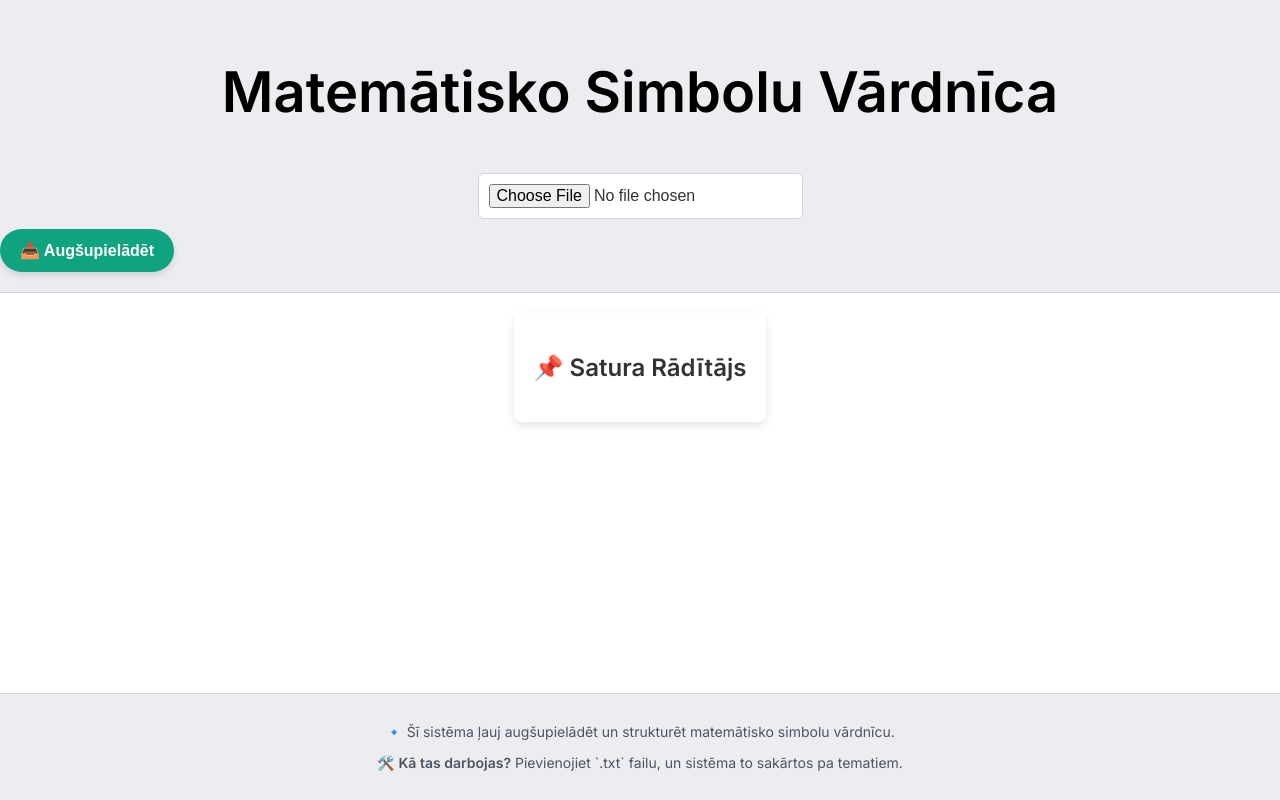
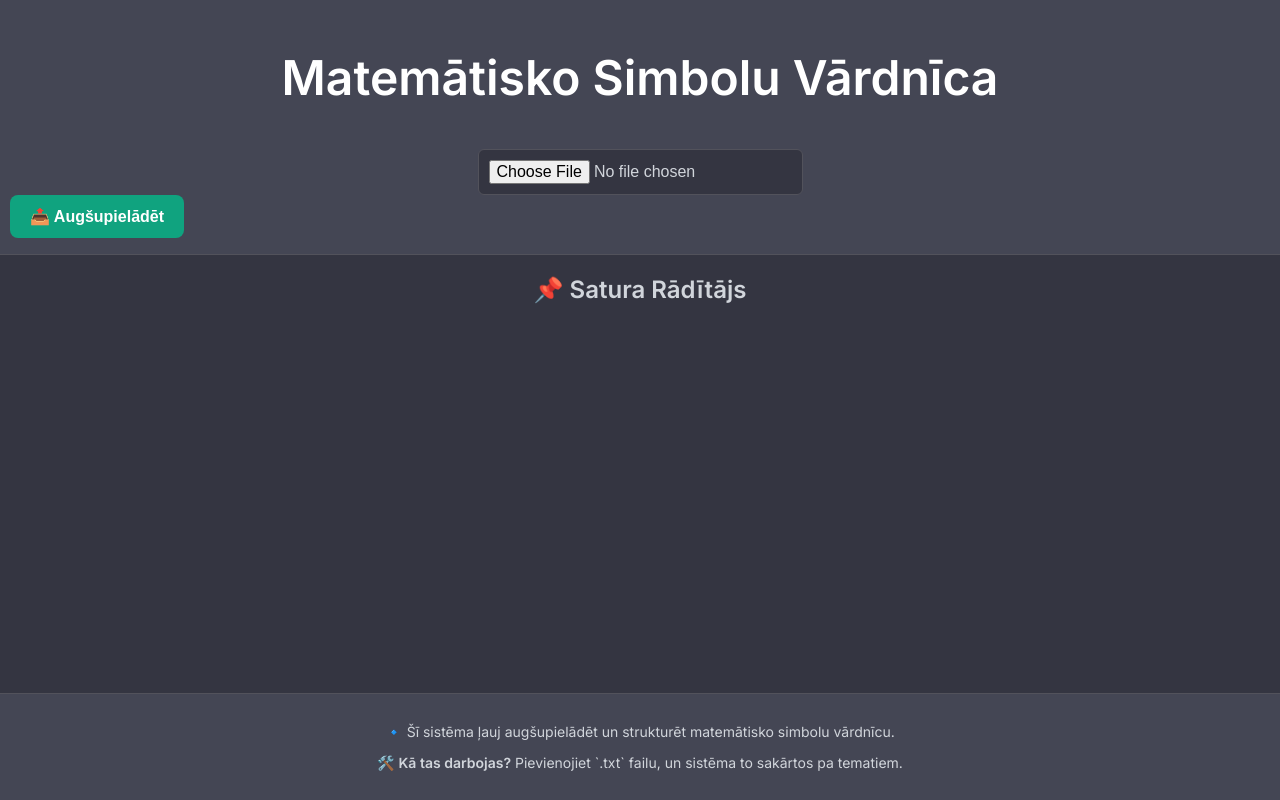
Before and after one commit to artuuursliepins/arturavardnica, a Flask app: page / in a window 1280 px wide. Run offline with Flask 3, Linux system fonts and the light colour scheme.

Commit message:
Update style.css

```diff
--- a/static/style.css
+++ b/static/style.css
@@ -2,33 +2,87 @@
 
 body {
     font-family: 'Inter', sans-serif;
-    background-color: #ffffff; /* Balts pamats */
-    color: #333333;
+    background-color: #343541; /* ChatGPT tumšais fons */
+    color: #d1d5db;
     margin: 0;
     padding: 0;
     display: flex;
     flex-direction: column;
     align-items: center;
+    height: 100vh;
 }
 
 .header {
     width: 100%;
-    background: #ececf1;
-    padding: 20px;
+    background: #444654;
+    padding: 16px;
     text-align: center;
-    font-size: 28px;
+    font-size: 24px;
     font-weight: bold;
-    color: #000000;
-    border-bottom: 1px solid #d1d5db;
+    color: white;
+    border-bottom: 1px solid #52525b;
 }
 
-.container {
-    max-width: 900px;
-    margin: 20px;
+.chat-container {
+    max-width: 800px;
+    width: 100%;
+    display: flex;
+    flex-direction: column;
+    gap: 10px;
+    margin: 20px 0;
     padding: 20px;
-    background: #ffffff;
+    background: #40414f;
+    border-radius: 12px;
+    box-shadow: 0 4px 10px rgba(0, 0, 0, 0.2);
+    overflow-y: auto;
+    flex-grow: 1;
+    height: calc(100vh - 160px);
+}
+
+.message {
+    max-width: 75%;
+    padding: 12px 16px;
+    border-radius: 18px;
+    word-wrap: break-word;
+    font-size: 16px;
+    line-height: 1.5;
+    display: inline-block;
+}
+
+.user-message {
+    background-color: #10a37f;
+    color: white;
+    align-self: flex-end;
+    border-bottom-right-radius: 4px;
+}
+
+.bot-message {
+    background-color: #444654;
+    color: #d1d5db;
+    align-self: flex-start;
+    border-bottom-left-radius: 4px;
+}
+
+.input-container {
+    display: flex;
+    width: 100%;
+    max-width: 800px;
+    margin-top: auto;
+    padding: 10px;
+    background: #444654;
+    border-top: 1px solid #52525b;
+    border-radius: 12px;
+}
+
+input[type="text"] {
+    flex: 1;
+    padding: 12px;
+    font-size: 16px;
+    background: #343541;
+    color: #ffffff;
+    border: 1px solid #52525b;
     border-radius: 8px;
-    box-shadow: 0 4px 10px rgba(0, 0, 0, 0.1);
+    outline: none;
 }
 
 button {
@@ -38,13 +92,13 @@ button {
     font-size: 16px;
     border: none;
     cursor: pointer;
-    border-radius: 50px;
+    border-radius: 8px;
     transition: 0.3s;
     font-weight: bold;
     display: flex;
     align-items: center;
     justify-content: center;
-    box-shadow: 0 4px 6px rgba(0, 0, 0, 0.1);
+    margin-left: 10px;
 }
 
 button:hover {
@@ -53,44 +107,22 @@ button:hover {
 
 input[type="file"] {
     padding: 10px;
-    margin: 10px 0;
-    background: #ffffff;
-    color: #333;
+    margin-top: 10px;
+    background: #343541;
+    color: #d1d5db;
     border-radius: 6px;
-    border: 1px solid #d1d5db;
-    padding: 10px;
+    border: 1px solid #52525b;
     font-size: 16px;
 }
 
-ul {
-    list-style: none;
-    padding: 0;
-}
-
-ul li {
-    padding: 12px;
-    background: #f3f4f6;
-    margin-bottom: 8px;
-    cursor: pointer;
-    border-radius: 6px;
-    transition: 0.3s;
-    text-align: center;
-    font-weight: 600;
-    border: 1px solid #d1d5db;
-}
-
-ul li:hover {
-    background: #e5e7eb;
-}
-
 footer {
-    background: #ececf1;
+    background: #444654;
     width: 100%;
     text-align: center;
     padding: 15px;
     font-size: 14px;
-    color: #4b5563;
+    color: #d1d5db;
+    border-top: 1px solid #52525b;
     position: fixed;
     bottom: 0;
-    border-top: 1px solid #d1d5db;
 }
```
